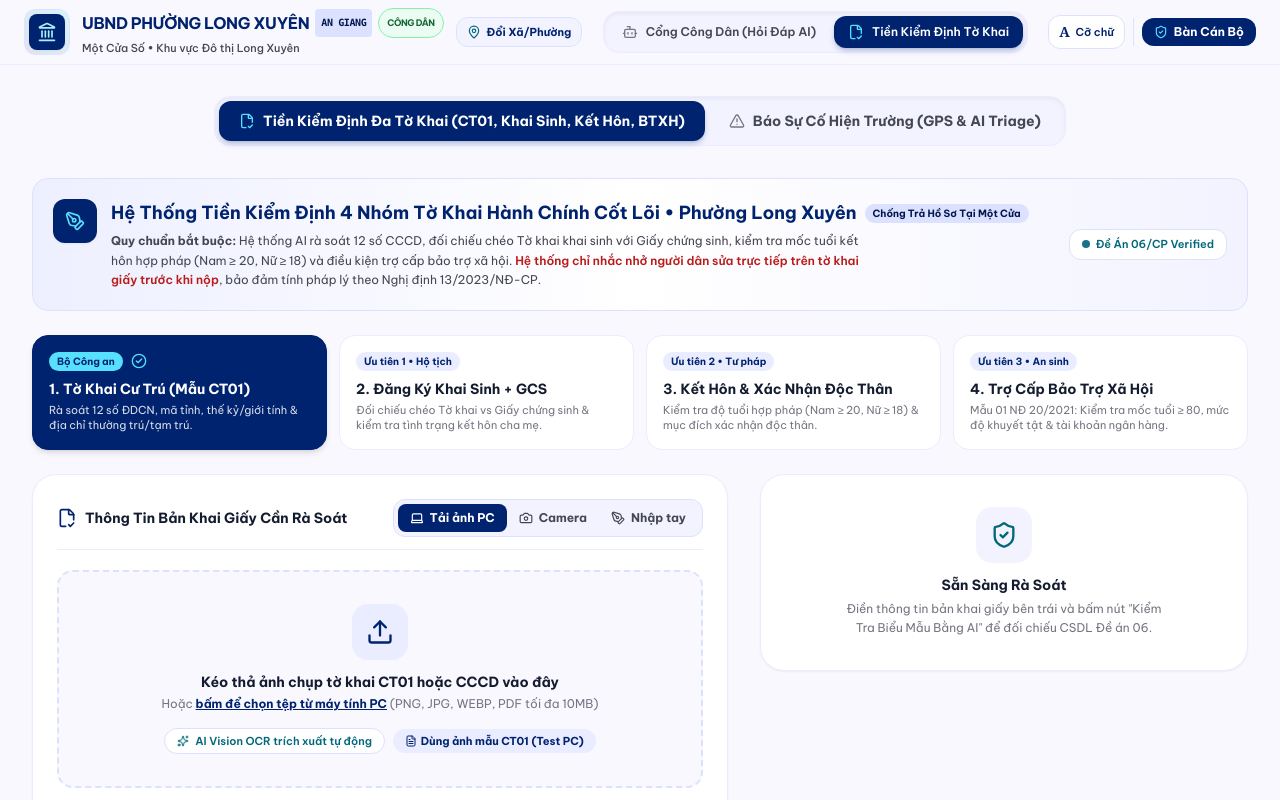
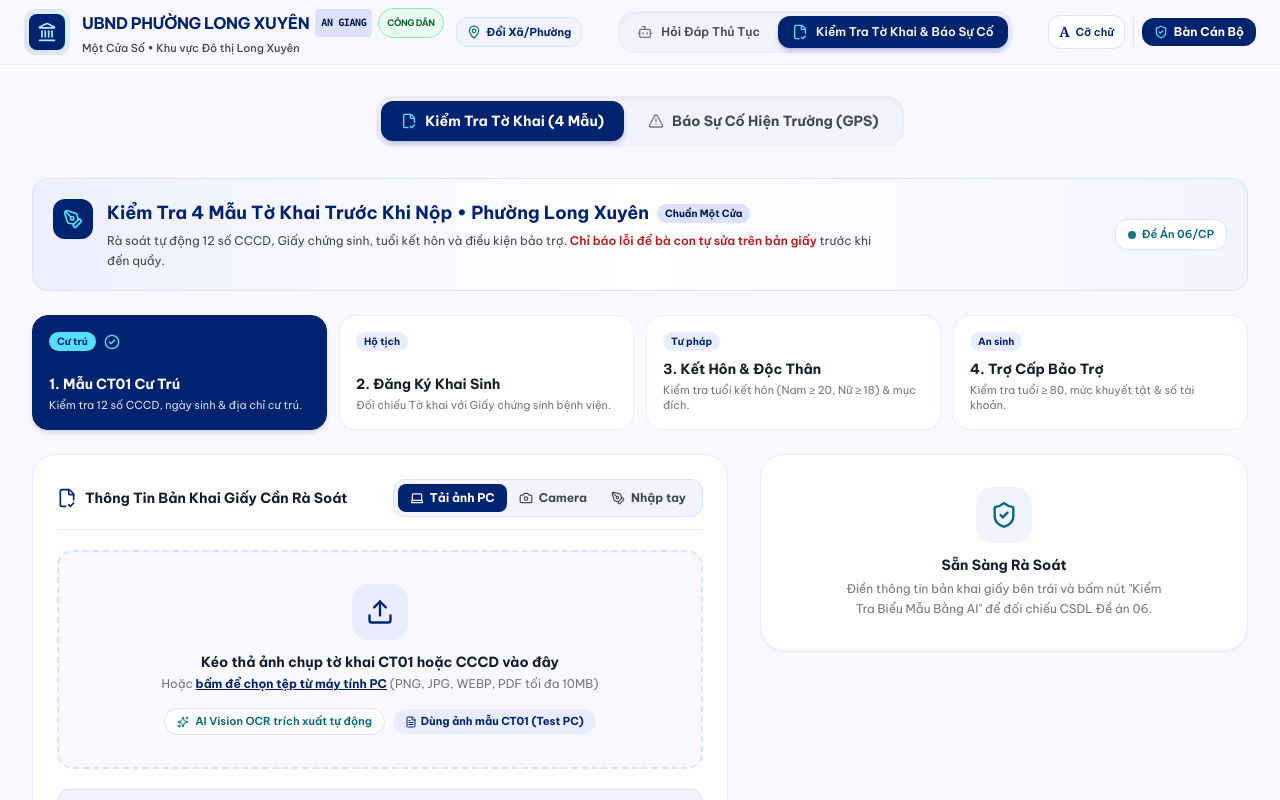
Before and after one commit to tuankhanh2306/SmartWardAI, a React (Vite) app in the folder frontend/: page /citizen/form in a window 1280 px wide. Shown: the top 800 px of the page. Built offline with nearby package versions, Linux system fonts and the light colour scheme.

Commit message:
style(ui): condense verbose copy and button labels across citizen and officer views

```diff
--- a/frontend/src/components/Header.tsx
+++ b/frontend/src/components/Header.tsx
@@ -17,12 +17,12 @@ export const Header: React.FC = () => {
 
   // Role-Based Navigation Partitioning (Phân quyền chức năng theo đúng vai trò)
   const citizenNavLinks = [
-    { to: '/citizen', label: 'Cổng Công Dân (Hỏi Đáp AI)', icon: Bot },
-    { to: '/citizen/form', label: 'Tiền Kiểm Định Tờ Khai', icon: FileCheck2 },
+    { to: '/citizen', label: 'Hỏi Đáp Thủ Tục', icon: Bot },
+    { to: '/citizen/form', label: 'Kiểm Tra Tờ Khai & Báo Sự Cố', icon: FileCheck2 },
   ];
 
   const officerNavLinks = [
-    { to: `/officer/ward/${currentWard.code}`, label: 'Bàn Điều Hành Xã (Dashboard Tập Trung)', icon: ShieldCheck },
+    { to: `/officer/ward/${currentWard.code}`, label: 'Bàn Điều Hành Xã', icon: ShieldCheck },
   ];
 
   const activeNavLinks = isOfficer ? officerNavLinks : citizenNavLinks;
--- a/frontend/src/pages/CitizenPortal.tsx
+++ b/frontend/src/pages/CitizenPortal.tsx
@@ -534,20 +534,20 @@ export const CitizenPortal: React.FC = () => {
           <div className="flex flex-col lg:flex-row lg:items-end justify-between gap-6">
             <div className="max-w-3xl">
               <h1 className="text-2xl sm:text-3xl md:text-4xl font-extrabold text-[#00236F] tracking-tight leading-tight">
-                Cổng Hỗ Trợ Dân Sinh & Thủ Tục Hành Chính Điện Tử
+                Trợ Lý Hành Chính Công UBND {currentWard.name}
               </h1>
-              <p className="mt-2.5 text-sm md:text-base text-[#334155] leading-relaxed font-normal">
-                Kính chào bà con và quý công dân! Hệ thống hỗ trợ giải đáp <strong>40 thủ tục hành chính</strong> thuộc thẩm quyền giải quyết của UBND {currentWard.name}, hướng dẫn hồ sơ giấy tờ cần mang theo, lệ phí, thời hạn và kiểm tra tờ khai trước khi đến nộp.
+              <p className="mt-2 text-sm md:text-base text-[#334155] leading-relaxed font-normal">
+                Tra cứu nhanh <strong>40 thủ tục cấp xã</strong>, kiểm tra tờ khai trước khi nộp và gửi phản ánh hiện trường trực tiếp.
               </p>
               <div className="mt-2 flex flex-wrap items-center gap-3 text-xs text-[#64748B]">
                 <span className="flex items-center gap-1">
                   <PhoneCall className="w-3.5 h-3.5 text-[#00687A]" />
-                  Đường dây nóng: <strong>{currentWard.phoneNumber}</strong>
+                  Hotline: <strong>{currentWard.phoneNumber}</strong>
                 </span>
                 <span>•</span>
                 <span className="flex items-center gap-1">
                   <Calendar className="w-3.5 h-3.5 text-[#00687A]" />
-                  Giờ làm việc: <strong>{currentWard.workingHours}</strong>
+                  Giờ tiếp dân: <strong>{currentWard.workingHours}</strong>
                 </span>
               </div>
             </div>
@@ -559,7 +559,7 @@ export const CitizenPortal: React.FC = () => {
                 className="group px-4 py-2.5 bg-[#00236F] hover:bg-[#1E3A8A] text-white rounded-xl font-bold text-xs sm:text-sm shadow-md shadow-[#00236F]/20 active:scale-[0.97] transition-all flex items-center gap-2 cursor-pointer"
               >
                 <FileCheck2 className="w-4 h-4 text-[#57DFFE]" />
-                <span>Tiền Kiểm Định Tờ Khai (4 Mẫu)</span>
+                <span>Kiểm Tra Tờ Khai (4 Mẫu)</span>
                 <ArrowRight className="w-3.5 h-3.5 group-hover:translate-x-1 transition-transform" />
               </button>
 
@@ -568,7 +568,7 @@ export const CitizenPortal: React.FC = () => {
                 className="px-4 py-2.5 bg-white text-[#00236F] border border-[#CBD5E1] rounded-xl font-bold text-xs sm:text-sm hover:bg-[#F1F5F9] active:scale-[0.97] transition-all shadow-xs flex items-center gap-1.5 cursor-pointer"
               >
                 <AlertTriangle className="w-4 h-4 text-[#D97706]" />
-                <span>Báo Sự Cố Dân Sinh</span>
+                <span>Báo Sự Cố (GPS)</span>
               </button>
             </div>
           </div>
--- a/frontend/src/pages/FormAndIssueReporting.tsx
+++ b/frontend/src/pages/FormAndIssueReporting.tsx
@@ -766,7 +766,7 @@ export const FormAndIssueReporting: React.FC = () => {
             }`}
           >
             <FileCheck2 className={`w-4 h-4 ${activeTab === 'form' ? 'text-[#57DFFE]' : 'text-[#757682]'}`} />
-            <span>Tiền Kiểm Định Đa Tờ Khai (CT01, Khai Sinh, Kết Hôn, BTXH)</span>
+            <span>Kiểm Tra Tờ Khai (4 Mẫu)</span>
           </button>
 
           <button
@@ -779,7 +779,7 @@ export const FormAndIssueReporting: React.FC = () => {
             }`}
           >
             <AlertTriangle className={`w-4 h-4 ${activeTab === 'incident' ? 'text-[#57DFFE]' : 'text-[#757682]'}`} />
-            <span>Báo Sự Cố Hiện Trường (GPS & AI Triage)</span>
+            <span>Báo Sự Cố Hiện Trường (GPS)</span>
           </button>
         </div>
       </div>
@@ -790,23 +790,22 @@ export const FormAndIssueReporting: React.FC = () => {
       {activeTab === 'form' && (
         <section className="flex flex-col gap-6 animate-fadeIn">
           {/* Administrative Protocol Alert Card */}
-          <div className="p-5 rounded-2xl bg-gradient-to-r from-[#EAEDFF]/80 via-white to-[#F2F3FF] border border-[#DAE2FD] shadow-xs flex flex-col md:flex-row items-start md:items-center justify-between gap-4">
+          <div className="p-4 sm:p-5 rounded-2xl bg-gradient-to-r from-[#EAEDFF]/80 via-white to-[#F2F3FF] border border-[#DAE2FD] shadow-xs flex flex-col md:flex-row items-start md:items-center justify-between gap-4">
             <div className="flex items-start gap-3.5">
-              <div className="w-11 h-11 rounded-xl bg-[#00236F] text-white flex items-center justify-center shrink-0 shadow-sm">
+              <div className="w-10 h-10 rounded-xl bg-[#00236F] text-white flex items-center justify-center shrink-0 shadow-sm">
                 <PenTool className="w-5 h-5 text-[#57DFFE]" />
               </div>
               <div>
                 <div className="flex flex-wrap items-center gap-2">
                   <h1 className="text-base md:text-lg font-bold text-[#00236F]">
-                    Hệ Thống Tiền Kiểm Định 4 Nhóm Tờ Khai Hành Chính Cốt Lõi • {currentWard.name}
+                    Kiểm Tra 4 Mẫu Tờ Khai Trước Khi Nộp • {currentWard.name}
                   </h1>
                   <span className="px-2 py-0.5 rounded-full text-[10px] font-bold bg-[#DCE1FF] text-[#00164E]">
-                    Chống Trả Hồ Sơ Tại Một Cửa
+                    Chuẩn Một Cửa
                   </span>
                 </div>
                 <p className="text-xs text-[#444651] mt-1 leading-relaxed max-w-3xl">
-                  <strong>Quy chuẩn bắt buộc:</strong> Hệ thống AI rà soát 12 số CCCD, đối chiếu chéo Tờ khai khai sinh với Giấy chứng sinh, kiểm tra mốc tuổi kết hôn hợp pháp (Nam ≥ 20, Nữ ≥ 18) và điều kiện trợ cấp bảo trợ xã hội.
-                  <span className="text-[#BA1A1A] font-semibold"> Hệ thống chỉ nhắc nhở người dân sửa trực tiếp trên tờ khai giấy trước khi nộp</span>, bảo đảm tính pháp lý theo Nghị định 13/2023/NĐ-CP.
+                  Rà soát tự động 12 số CCCD, Giấy chứng sinh, tuổi kết hôn và điều kiện bảo trợ. <span className="text-[#BA1A1A] font-semibold">Chỉ báo lỗi để bà con tự sửa trên bản giấy</span> trước khi đến quầy.
                 </p>
               </div>
             </div>
@@ -814,7 +813,7 @@ export const FormAndIssueReporting: React.FC = () => {
             {/* Stepper Status Pill */}
             <div className="flex items-center gap-1.5 shrink-0 px-3 py-1.5 rounded-xl bg-white border border-[#DAE2FD] text-[11px] font-semibold text-[#00687A]">
               <span className="w-2 h-2 rounded-full bg-[#00687A] animate-pulse" />
-              <span>Đề Án 06/CP Verified</span>
+              <span>Đề Án 06/CP</span>
             </div>
           </div>
 
@@ -823,27 +822,27 @@ export const FormAndIssueReporting: React.FC = () => {
             {[
               {
                 id: 'CT01' as const,
-                badge: 'Bộ Công an',
-                title: '1. Tờ Khai Cư Trú (Mẫu CT01)',
-                desc: 'Rà soát 12 số ĐDCN, mã tỉnh, thế kỷ/giới tính & địa chỉ thường trú/tạm trú.',
+                badge: 'Cư trú',
+                title: '1. Mẫu CT01 Cư Trú',
+                desc: 'Kiểm tra 12 số CCCD, ngày sinh & địa chỉ cư trú.',
               },
               {
                 id: 'TK-KS' as const,
-                badge: 'Ưu tiên 1 • Hộ tịch',
-                title: '2. Đăng Ký Khai Sinh + GCS',
-                desc: 'Đối chiếu chéo Tờ khai vs Giấy chứng sinh & kiểm tra tình trạng kết hôn cha mẹ.',
+                badge: 'Hộ tịch',
+                title: '2. Đăng Ký Khai Sinh',
+                desc: 'Đối chiếu Tờ khai với Giấy chứng sinh bệnh viện.',
               },
               {
                 id: 'TK-KH' as const,
-                badge: 'Ưu tiên 2 • Tư pháp',
-                title: '3. Kết Hôn & Xác Nhận Độc Thân',
-                desc: 'Kiểm tra độ tuổi hợp pháp (Nam ≥ 20, Nữ ≥ 18) & mục đích xác nhận độc thân.',
+                badge: 'Tư pháp',
+                title: '3. Kết Hôn & Độc Thân',
+                desc: 'Kiểm tra tuổi kết hôn (Nam ≥ 20, Nữ ≥ 18) & mục đích.',
               },
               {
                 id: 'TK-BTXH' as const,
-                badge: 'Ưu tiên 3 • An sinh',
-                title: '4. Trợ Cấp Bảo Trợ Xã Hội',
-                desc: 'Mẫu 01 NĐ 20/2021: Kiểm tra mốc tuổi ≥ 80, mức độ khuyết tật & tài khoản ngân hàng.',
+                badge: 'An sinh',
+                title: '4. Trợ Cấp Bảo Trợ',
+                desc: 'Kiểm tra tuổi ≥ 80, mức khuyết tật & số tài khoản.',
               },
             ].map((item) => {
               const active = selectedFormType === item.id;
@@ -1779,17 +1778,17 @@ export const FormAndIssueReporting: React.FC = () => {
       {activeTab === 'incident' && (
         <section className="flex flex-col gap-6 animate-fadeIn">
           {/* Header Banner */}
-          <div className="p-5 rounded-2xl bg-gradient-to-r from-[#EAEDFF]/80 via-white to-[#F2F3FF] border border-[#DAE2FD] shadow-xs flex flex-col sm:flex-row sm:items-center justify-between gap-4">
+          <div className="p-4 sm:p-5 rounded-2xl bg-gradient-to-r from-[#EAEDFF]/80 via-white to-[#F2F3FF] border border-[#DAE2FD] shadow-xs flex flex-col sm:flex-row sm:items-center justify-between gap-4">
             <div className="flex items-start gap-3.5">
-              <div className="w-11 h-11 rounded-xl bg-[#BA1A1A] text-white flex items-center justify-center shrink-0 shadow-sm">
+              <div className="w-10 h-10 rounded-xl bg-[#BA1A1A] text-white flex items-center justify-center shrink-0 shadow-sm">
                 <AlertTriangle className="w-5 h-5 text-white" />
               </div>
               <div>
                 <h2 className="text-base md:text-lg font-bold text-[#00236F]">
-                  Báo Tin Khẩn & Sự Cố Hiện Trường Liên Địa Bàn • Định Vị Chuẩn GPS (R=25m)
+                  Báo Sự Cố Hiện Trường • Định Vị GPS (R=25m)
                 </h2>
                 <p className="text-xs text-[#444651] mt-1 leading-relaxed">
-                  <strong>Quy trình tự động 3 bước:</strong> (1) Quét tọa độ GPS chuẩn xác cao (bán kính hẹp <strong>R=25m</strong>) và tự động điền vào ô vị trí &amp; nội dung (cho phép chỉnh tay nếu lệch) ➔ (2) Kèm <strong>Số điện thoại liên hệ</strong> để người giám sát địa bàn gọi xác minh ➔ (3) Tự động gửi về đúng <strong>UBND Xã/Phường nơi xảy ra sự cố</strong> dựa trên vị trí trong ô.
+                  <strong>3 bước nhanh:</strong> (1) Tự động quét GPS điền vào ô vị trí (sửa tay nếu lệch) ➔ (2) Nhập SĐT liên hệ ➔ (3) Tự động gửi về đúng <strong>UBND Xã/Phường nơi xảy ra sự cố</strong>.
                 </p>
               </div>
             </div>
@@ -1808,7 +1807,7 @@ export const FormAndIssueReporting: React.FC = () => {
                 <div className="flex flex-wrap items-center justify-between gap-2">
                   <label className="text-xs sm:text-sm font-extrabold text-[#00236F] flex items-center gap-1.5">
                     <Navigation className="w-4 h-4 text-[#BA1A1A]" />
-                    <span>Bước 1: Quét Vị Trí GPS Chuẩn (R=25m) &amp; Ô Vị Trí Hiện Trường</span>
+                    <span>1. Vị Trí Sự Cố (GPS R=25m)</span>
                   </label>
                   <button
                     type="button"
@@ -1817,14 +1816,14 @@ export const FormAndIssueReporting: React.FC = () => {
                     className="px-3 py-1.5 rounded-xl bg-[#00687A] hover:bg-[#004E5C] text-white text-xs font-bold flex items-center gap-1.5 shadow-xs transition active:scale-95 cursor-pointer disabled:opacity-60"
                   >
                     <MapPin className="w-3.5 h-3.5" />
-                    <span>{gpsLoading ? 'Đang Quét Vệ Tinh GPS...' : 'Quét Lại Vị Trí GPS Thực Tế'}</span>
+                    <span>{gpsLoading ? 'Đang quét GPS...' : 'Quét Lại GPS'}</span>
                   </button>
                 </div>
 
                 {/* Quick Cross-Ward GPS Simulation Bar for Testing */}
                 <div className="flex flex-wrap items-center gap-1.5 pt-1">
                   <span className="text-[11px] font-bold text-[#64748B] mr-1">
-                    Giả lập công dân di chuyển qua địa bàn khác:
+                    Thử nhanh vị trí:
                   </span>
                   <button
                     type="button"
@@ -1833,7 +1832,7 @@ export const FormAndIssueReporting: React.FC = () => {
                     }
                     className="px-2.5 py-1 rounded-lg bg-white hover:bg-[#EAEDFF] text-[#00236F] border border-[#CBD5E1] text-[11px] font-bold transition cursor-pointer"
                   >
-                    🚗 Đi qua Phường Châu Đốc
+                    🚗 Phường Châu Đốc
                   </button>
                   <button
                     type="button"
@@ -1842,7 +1841,7 @@ export const FormAndIssueReporting: React.FC = () => {
                     }
                     className="px-2.5 py-1 rounded-lg bg-white hover:bg-[#EAEDFF] text-[#00236F] border border-[#CBD5E1] text-[11px] font-bold transition cursor-pointer"
                   >
-                    🚗 Đi qua Phường Long Xuyên
+                    🚗 Phường Long Xuyên
                   </button>
                   <button
                     type="button"
@@ -1851,7 +1850,7 @@ export const FormAndIssueReporting: React.FC = () => {
                     }
                     className="px-2.5 py-1 rounded-lg bg-white hover:bg-[#EAEDFF] text-[#00236F] border border-[#CBD5E1] text-[11px] font-bold transition cursor-pointer"
                   >
-                    🏠 Tại Xã An Phú
+                    🏠 Xã An Phú
                   </button>
                 </div>
 
@@ -1867,10 +1866,10 @@ export const FormAndIssueReporting: React.FC = () => {
                 <div className="flex flex-col gap-1 mt-1">
                   <div className="flex items-center justify-between text-[11px] text-[#475569]">
                     <span className="font-semibold">
-                      Ô vị trí sự cố (Đã tự động điền từ GPS — Bà con có thể sửa tay nếu lệch):
+                      Địa chỉ sự cố (Tự động từ GPS — có thể sửa tay):
                     </span>
                     <span className="font-mono text-[#00687A] font-bold">
-                      Sai số GPS: ±{gpsAccuracy ?? 8}m • Phạm vi gom cụm: R=25m
+                      ±{gpsAccuracy ?? 8}m • R=25m
                     </span>
                   </div>
                   <input
--- a/frontend/src/pages/PerWardDashboard.tsx
+++ b/frontend/src/pages/PerWardDashboard.tsx
@@ -1036,7 +1036,7 @@ export const PerWardDashboard: React.FC = () => {
                   : 'text-[#475569] hover:text-[#00236F] hover:bg-white'
               }`}
             >
-              <span>📋 Phản Ánh Dân Sinh</span>
+              <span>📋 Sự Cố</span>
               <span
                 className={`px-2 py-0.5 rounded-full text-xs font-mono font-bold ${
                   activeTab === 'INCIDENTS'
@@ -1059,7 +1059,7 @@ export const PerWardDashboard: React.FC = () => {
               }`}
             >
               <BrainCircuit className="w-4 h-4" />
-              <span>Duyệt Vùng Xám AI</span>
+              <span>Vùng Xám AI</span>
               {pendingHitlCount > 0 && (
                 <span className="px-2 py-0.5 rounded-full text-xs font-mono font-bold bg-[#F59E0B] text-white">
                   {pendingHitlCount}
@@ -1078,7 +1078,7 @@ export const PerWardDashboard: React.FC = () => {
               }`}
             >
               <FileCheck2 className="w-4 h-4" />
-              <span>Sơ Duyệt Tờ Khai</span>
+              <span>Duyệt Tờ Khai</span>
               <span className="px-2 py-0.5 rounded-full text-xs font-mono font-bold bg-[#E2E8F0] text-[#00687A]">
                 {dossiers.length}
               </span>
@@ -1095,12 +1095,12 @@ export const PerWardDashboard: React.FC = () => {
               }`}
             >
               <Radio className="w-4 h-4 text-[#DC2626] animate-pulse" />
-              <span>Bản Đồ GIS Địa Bàn</span>
+              <span>Bản Đồ GIS</span>
             </button>
           </div>
 
           <span className="text-xs text-[#64748B] font-medium hidden md:inline">
-            💡 Bấm vào từng dòng để mở ngăn chi tiết khi cần xử lý
+            💡 Bấm vào dòng để xem chi tiết
           </span>
         </div>
 
--- a/frontend/src/pages/WardOnboarding.tsx
+++ b/frontend/src/pages/WardOnboarding.tsx
@@ -167,10 +167,10 @@ export const WardOnboarding: React.FC = () => {
               </span>
             </div>
             <h1 className="text-2xl sm:text-3xl font-extrabold text-[#00236F] tracking-tight">
-              Định Vị Địa Bàn Thường Trú & Điểm Tiếp Dân Một Cửa
+              Chọn Xã / Phường / Đặc Khu (Tỉnh An Giang)
             </h1>
             <p className="mt-1.5 text-xs sm:text-sm text-[#444651] max-w-2xl leading-relaxed">
-              Hệ thống 96 đơn vị hành chính trực thuộc Tỉnh An Giang (14 Phường • 79 Xã • 3 Đặc khu) phẳng hóa hoàn toàn, kết nối hạ tầng số cùng Viettel An Giang. Toàn bộ thủ tục hành chính, trợ lý AI tư vấn và phản ánh thực địa liên kết trực tiếp với UBND địa phương tương ứng.
+              Kết nối trực tiếp 96 đơn vị hành chính cấp cơ sở (14 Phường • 79 Xã • 3 Đặc khu) với Trợ lý AI Một cửa và Bản đồ điều hành sự cố.
             </p>
           </div>
 
```
